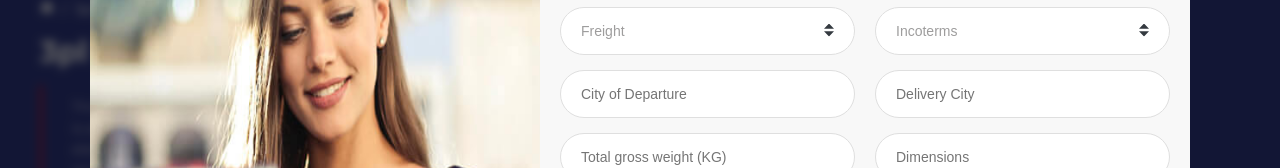
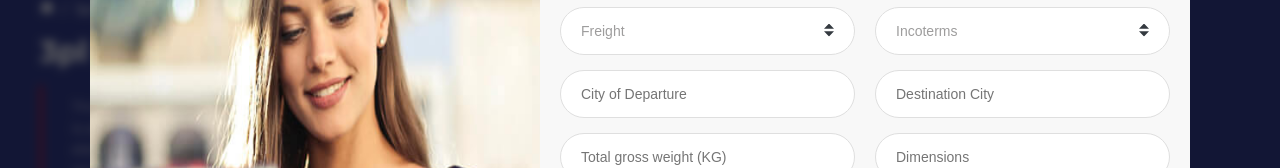
Before and after one commit to code2Lakshya/logisticnow, a React (Create React App) app: page /3pl-services in a window 1280 px wide. Both pictures are taken after a click on the button "Request Quote". Shown: the part 201-369 px from the top of the page. Built offline with nearby package versions, Linux system fonts and the light colour scheme.

Commit message:
fixed form destination bug

```diff
--- a/src/components/Quote/Quote.js
+++ b/src/components/Quote/Quote.js
@@ -15,7 +15,7 @@ const Quote = () => {
         freight: '',
         incoterms: '',
         departure: '',
-        delivery: '',
+        destination: '',
         weight: '',
         dimensions: '',
         name: '',
@@ -33,9 +33,9 @@ const Quote = () => {
         // Network call to server to send data
         setUserInput({
             freight: '',
-            incoterms: 'Incoterms',
+            incoterms: '',
             departure: '',
-            delivery: '',
+            destination: '',
             weight: '',
             dimensions: '',
             name: '',
@@ -83,7 +83,7 @@ const Quote = () => {
                                 />
                                 <input type='text'
                                     name='destination'
-                                    placeholder="Delivery City"
+                                    placeholder="Destination City"
                                     value={userInput.destination}
                                     onChange={changeHandler}
                                     required
```
